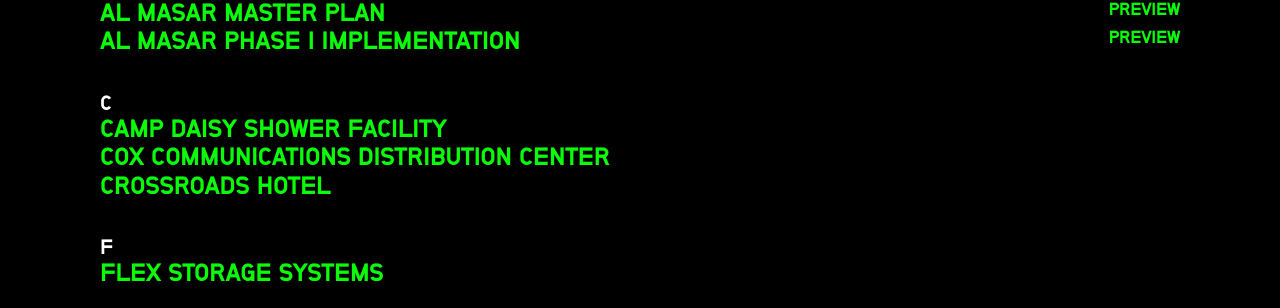
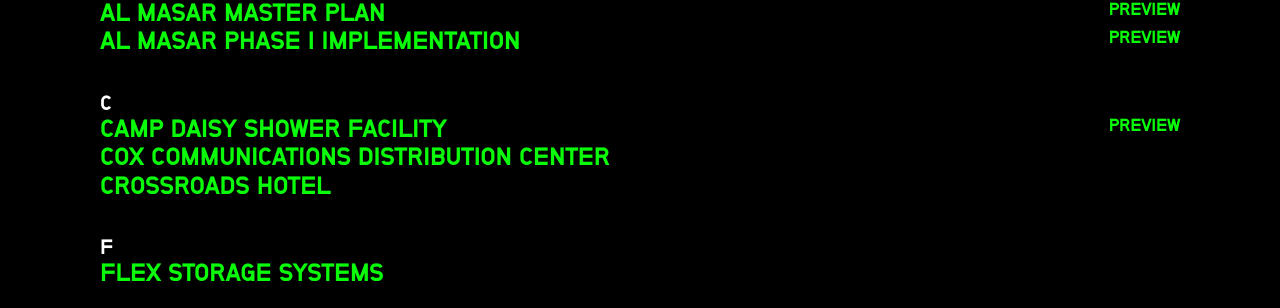
Before and after one commit to taliacotton/eldo, a Jekyll site: the page built from tool.html, in a window 1280 px wide and 900 px high. Shown: the part 426-734 px from the top of the window. Built offline with Jekyll 4.4.1, drawn with Linux system fonts in a browser that asks for light colours.

Commit message:
tool link

```diff
--- a/assets/js/tool.js
+++ b/assets/js/tool.js
@@ -1,6 +1,6 @@
 // document.querySelectorAll(".project-list li");
 
-let customLink = "http://eldo.us/collection";
+let customLink = "https://eldo2.netlify.app/collection";
 let slugs = [];
 let recipient = "";
 const el = document.getElementById("customLink");
@@ -56,14 +56,14 @@
 function updateLink(){
     document.getElementById("copied").innerHTML=" Click to Copy";
     document.getElementById("linkContainer").classList.remove("copied");
-    customLink = "localhost:4000/collection?";
+    customLink = "https://eldo2.netlify.app/collection?";
     if (recipient.length > 0){
         customLink += "recipient=" + slugify(recipient) + "&";
     }
     for (let s of slugs){
         customLink += "id=" + s + "&";
     }
-    if (customLink =="localhost:4000/collection?"){
+    if (customLink =="https://eldo2.netlify.app/collection?"){
         customLink = "";
         document.getElementById("linkContainer").classList.add("empty");
     } else {
--- a/tool.html
+++ b/tool.html
@@ -6,11 +6,11 @@
 <div class="selector flex">
     <div>
         <h4>Prepared for</h4>
-        <input id="preparedFor" placeholder="Enter recipient">
+        <input id="preparedFor"  spellcheck="false" placeholder="Enter recipient">
     </div>
     <div id="linkContainer" class="empty">
         <h4>Custom Link<span id="copied"> Click to Copy</span></h4>
-        <input id="customLink" placeholder="Select projects below to build your collection.">
+        <input id="customLink"  spellcheck="false" placeholder="Select projects below to build your collection.">
     </div>
 </div>
 <div class="project-list">
@@ -18,28 +18,31 @@
         <h5>#</h5>
         <li data-slug="300-kansas">
             <span>300 Kansas</span>
-            <a href="/300-kansas">Preview</a>
+            <a href="/300-kansas" target="_blank">Preview</a>
         </li>
         <li data-slug="3435-main">
             <span>3435 Main</span>
-            <a href="/3435-main">Preview</a>
+            <a href="/3435-main" target="_blank">Preview</a>
         </li>
         <h5>A</h5>
         <li data-slug="al-masar-arts-district">
             <span>Al Masar Arts District</span>
-            <a href="/al-masar-arts-district">Preview</a>
+            <a href="/al-masar-arts-district" target="_blank">Preview</a>
         </li>
         <li data-slug="al-masar-master-plan">
             <span>Al Masar Master Plan</span>
-            <a href="/al-masar-master-plan">Preview</a>
+            <a href="/al-masar-master-plan" target="_blank">Preview</a>
         </li>
         <li data-slug="al-masar-phase-i-implementation">
             <span>Al Masar Phase I Implementation</span>
-            <a href="/al-masar-phase-i-implementation">Preview</a>
+            <a href="/al-masar-phase-i-implementation" target="_blank">Preview</a>
         </li>
 
         <h5>C</h5>
-        <li>CAMP DAISY SHOWER FACILITY</li>
+        <li data-slug="camp-daisy-shower-facility">
+            <span>Camp Daisy Shower Facility</span>
+            <a href="/camp-daisy-shower-facility" target="_blank">Preview</a>
+        </li>
         <li>COX COMMUNICATIONS DISTRIBUTION CENTER</li>
         <li>CROSSROADS HOTEL</li>
 
```
